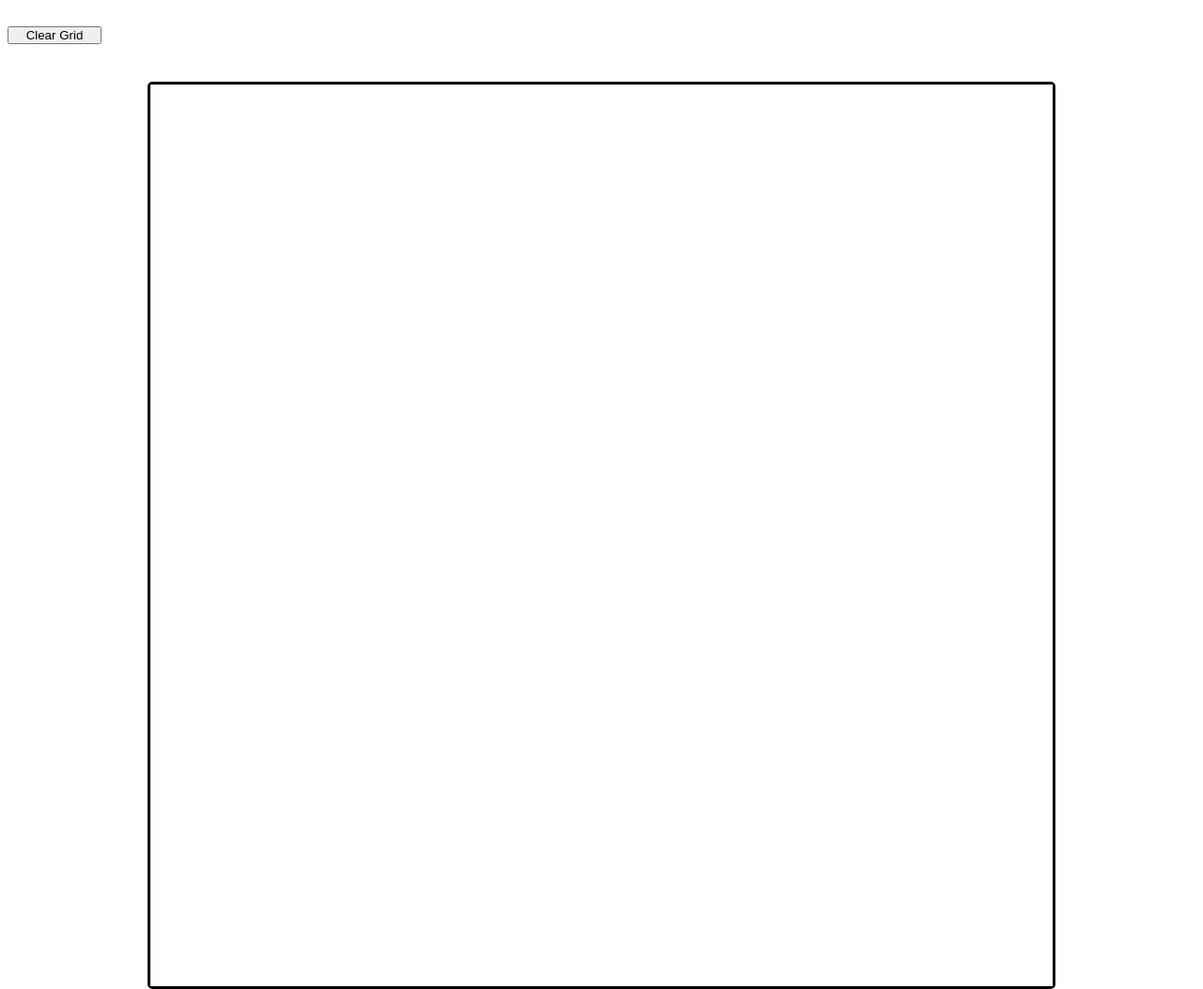
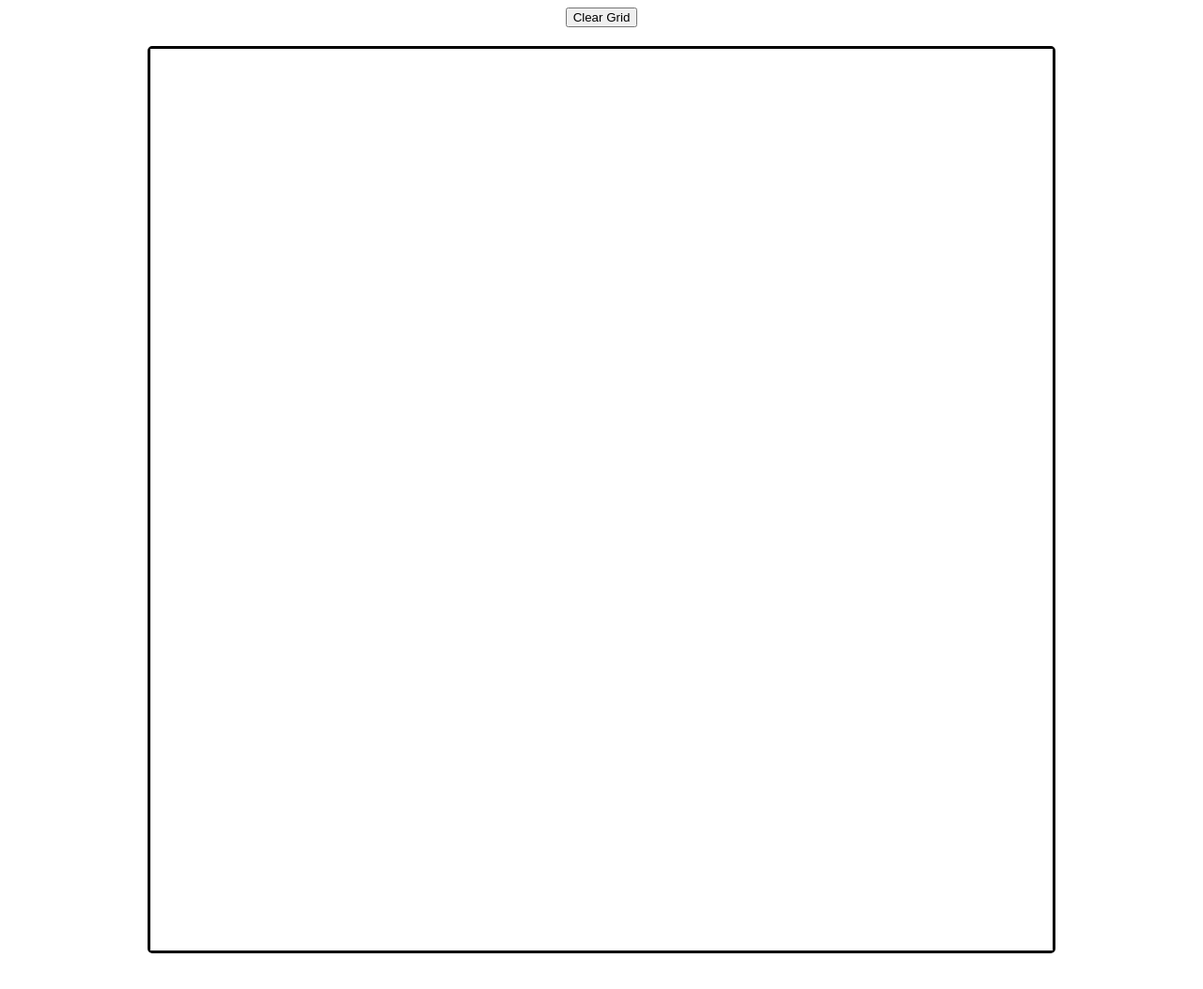
Before and after one commit to theghall/etchy-sketchy, a plain HTML site: page index.html in a window 1280 px wide. Shown: the whole page at 94% size. Drawn offline with Linux system fonts and the light colour scheme.

Commit message:
Fix pixel calculation

```diff
--- a/index.html
+++ b/index.html
@@ -13,7 +13,9 @@
 <script type="text/javascript" src="js/etchy-sketchy.js"></script>
 </head>
 <body>
-<button id="clear-button" onclick="clearGrid()" type="button">Clear Grid</button>
+<div id="button-container">
+<button onclick="clearGrid()" type="button">Clear Grid</button>
+</div>
 <div id="grid-container">
 </div>
 </body>
--- a/js/etchy-sketchy.js
+++ b/js/etchy-sketchy.js
@@ -29,6 +29,8 @@ var initGrid = function(gridSize) {
 
   // Adjust height and width of DIV elements based on gridSize
   var squarePixelSize = Math.floor(containerSize/gridSize);
+  // Determine if floor would leave too much space and add .5 to keep float working
+  if (squarePixelSize + 1 === Math.round(containerSize/gridSize)) { squarePixelSize = squarePixelSize + 0.5;}
   var styleString = ' Style="height:' + squarePixelSize + "px; width:" + squarePixelSize + 'px;"';
 
   // This is where the grid will be inserted
--- a/style.css
+++ b/style.css
@@ -7,14 +7,9 @@ This is the style sheet for the etchy-sketchy page
                 dynamically in etchy-sketchy.js
 */
 
-#clear-button {
-  width:  100px;
-  margin: 20px auto;
+#button-container {
+  text-align: center;
   padding: 0;
-}
-
-#clear-button:hover {
-  box-shadow: inset 0 0 10px #000000;
 }
 
 #grid-container {
```
